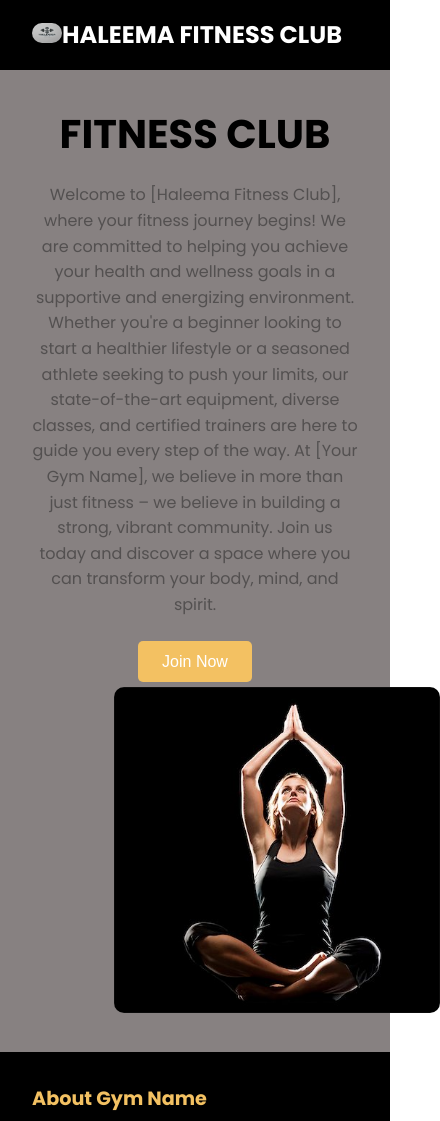
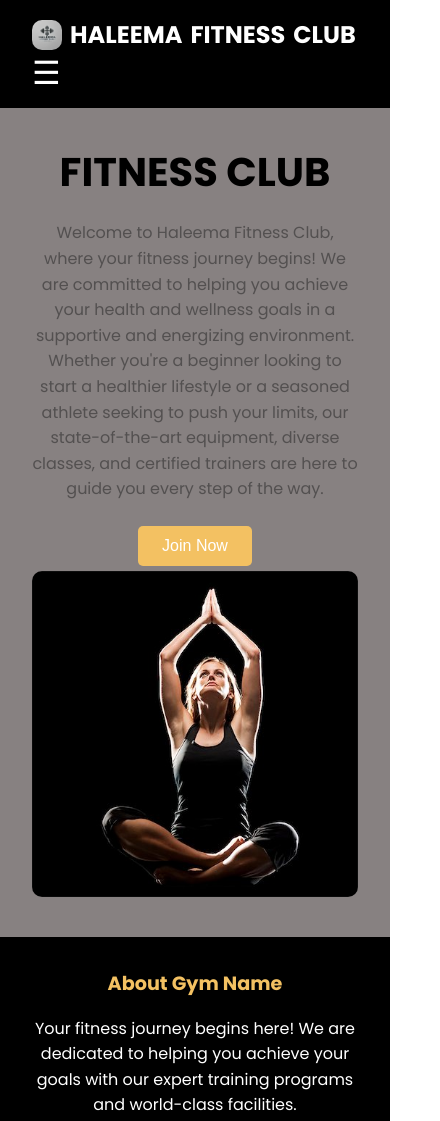
Before and after one commit to zaheerali684/Gym, a plain HTML site: page index.html in a window 390 px wide. Shown: the top 1121 px of the page, 440 px wide, since content can reach past the window. Drawn offline with Linux system fonts and the light colour scheme.

Commit message:
i am change my index.html

```diff
--- a/index.html
+++ b/index.html
@@ -6,12 +6,12 @@
     <title>Gym Website</title>
     <link rel="preconnect" href="https://fonts.googleapis.com" />
     <link rel="preconnect" href="https://fonts.gstatic.com" crossorigin />
-    <link rel="shortcut icon" href="favicon.png" type="image/x-icon">
-    <link href="https://fonts.googleapis.com/css2?family=Poppins:ital,wght@0,100;0,200;0,300;0,400;0,500;0,600;0,700;0,800;0,900;1,100;1,200;1,300;1,400;1,500;1,600;1,700;1,800;1,900&display=swap"
+    <link rel="shortcut icon" href="favicon.png" type="image/x-icon" />
+    <link
+      href="https://fonts.googleapis.com/css2?family=Poppins:wght@300;400;500;600;700&display=swap"
       rel="stylesheet"
     />
     <style>
-      /* General Reset */
       * {
         margin: 0;
         padding: 0;
@@ -19,13 +19,12 @@
       }
 
       body {
-        font-family: poppins;
+        font-family: 'Poppins', sans-serif;
         line-height: 1.6;
         color: black;
         width: auto;
       }
 
-      /* Navigation Bar */
       nav {
         display: flex;
         justify-content: space-between;
@@ -33,12 +32,22 @@
         padding: 1rem 2rem;
         background-color: black;
         color: white;
+        flex-wrap: wrap;
       }
 
-      nav .logo {
+      .logo {
         font-size: 1.5rem;
         font-weight: bold;
         text-transform: uppercase;
+        display: flex;
+        align-items: center;
+        gap: 0.5rem;
+      }
+
+      .logo img {
+        height: 30px;
+        width: 30px;
+        border-radius: 10px;
       }
 
       nav ul {
@@ -62,7 +71,6 @@
         color: rgb(234, 167, 43);
       }
 
-      /* Dropdown Menu */
       nav ul li ul {
         position: absolute;
         top: 100%;
@@ -92,7 +100,15 @@
         background-color: rgb(197, 195, 191);
       }
 
-      /* Hero Section */
+      .menu-toggle {
+        display: none;
+        font-size: 2rem;
+        background: none;
+        border: none;
+        color: white;
+        cursor: pointer;
+      }
+
       .container {
         display: flex;
         align-items: center;
@@ -100,6 +116,7 @@
         padding: 2rem;
         background-color: rgb(135, 129, 129);
         width: 100%;
+        flex-wrap: wrap;
       }
 
       .container .text {
@@ -139,6 +156,10 @@
         margin-top: 5px;
       }
 
+      .image img {
+        margin-left: 25%;
+      }
+
       footer {
         background-color: black;
         color: white;
@@ -156,14 +177,6 @@
       .footer-column {
         flex: 1;
         min-width: 250px;
-      }
-      .logo img {
-        height: 20px;
-        width: 30px;
-        border-radius: 10px;
-      }
-      .image img {
-        margin-left: 25%;
       }
 
       .footer-column h3 {
@@ -210,13 +223,27 @@
       }
 
       @media (max-width: 768px) {
+        .menu-toggle {
+          display: block;
+        }
+
+        nav {
+          flex-direction: column;
+          align-items: flex-start;
+        }
+
         nav ul {
           flex-direction: column;
           display: none;
+          width: 100%;
         }
 
         nav ul.active {
           display: flex;
+        }
+
+        nav ul li {
+          width: 100%;
         }
 
         .container {
@@ -229,9 +256,14 @@
           max-width: 100%;
         }
 
+        .container .image img {
+          margin-left: 0;
+        }
+
         .footer-container {
           flex-direction: column;
           align-items: center;
+          text-align: center;
         }
       }
     </style>
@@ -242,6 +274,7 @@
         <img src="fitness club.webp" alt="" /><span>Haleema</span> fitness
         <span>club</span>
       </div>
+      <button class="menu-toggle" onclick="toggleMenu()">☰</button>
       <ul>
         <li><a href="#home">Home</a></li>
         <li>
@@ -268,7 +301,6 @@
             <li><a href="benigits.html">Benefits</a></li>
           </ul>
         </li>
-        <!-- <li><a href="#contact">Contact Us</a></li> -->
         <li><a href="faq.html">FAQ</a></li>
       </ul>
     </nav>
@@ -277,15 +309,12 @@
       <div class="text">
         <h1><b>FITNESS CLUB</b></h1>
         <p>
-          Welcome to [Haleema Fitness Club], where your fitness journey begins!
+          Welcome to Haleema Fitness Club, where your fitness journey begins!
           We are committed to helping you achieve your health and wellness goals
           in a supportive and energizing environment. Whether you're a beginner
           looking to start a healthier lifestyle or a seasoned athlete seeking
           to push your limits, our state-of-the-art equipment, diverse classes,
-          and certified trainers are here to guide you every step of the way. At
-          [Your Gym Name], we believe in more than just fitness – we believe in
-          building a strong, vibrant community. Join us today and discover a
-          space where you can transform your body, mind, and spirit.
+          and certified trainers are here to guide you every step of the way.
         </p>
         <a href="f.html">
           <button>Join Now</button>
@@ -295,6 +324,7 @@
         <img src="yoga2.jpg" alt="image" />
       </div>
     </div>
+
     <footer>
       <div class="footer-container">
         <div class="footer-column">
@@ -309,8 +339,8 @@
           <h3>Quick Links</h3>
           <ul>
             <li><a href="history.html">Our History</a></li>
-            <li><a href="traning.html">Tarining Programs</a></li>
-            <li><a href="plans">Plans</a></li>
+            <li><a href="traning.html">Training Programs</a></li>
+            <li><a href="plans.html">Plans</a></li>
             <li><a href="https://www.Facebook.com">Contact Us</a></li>
             <li><a href="faq.html">FAQ</a></li>
           </ul>
@@ -324,15 +354,9 @@
         <div class="footer-column">
           <h3>Follow Us</h3>
           <div class="social-icons">
-            <a href="https://www.Facebook.com"
-              ><img src="fb.png" alt="Facebook" />
-            </a>
-            <a href="https://www.Instagram.com"
-              ><img src="insta.jpeg" alt="Instagram"
-            /></a>
-            <a href="https://www.WhatsApp.com"
-              ><img src="whatsaapp.jpeg" alt="WhatsApp"
-            /></a>
+            <a href="https://www.Facebook.com"><img src="fb.png" alt="Facebook" /></a>
+            <a href="https://www.Instagram.com"><img src="insta.jpeg" alt="Instagram" /></a>
+            <a href="https://www.WhatsApp.com"><img src="whatsaapp.jpeg" alt="WhatsApp" /></a>
           </div>
         </div>
       </div>
@@ -341,6 +365,11 @@
       </div>
     </footer>
 
-    <script src="script.js"></script>
+    <script>
+      function toggleMenu() {
+        const navUl = document.querySelector("nav ul");
+        navUl.classList.toggle("active");
+      }
+    </script>
   </body>
 </html>
```
Also changed, not shown: traning.html (+0 -3 lines).
